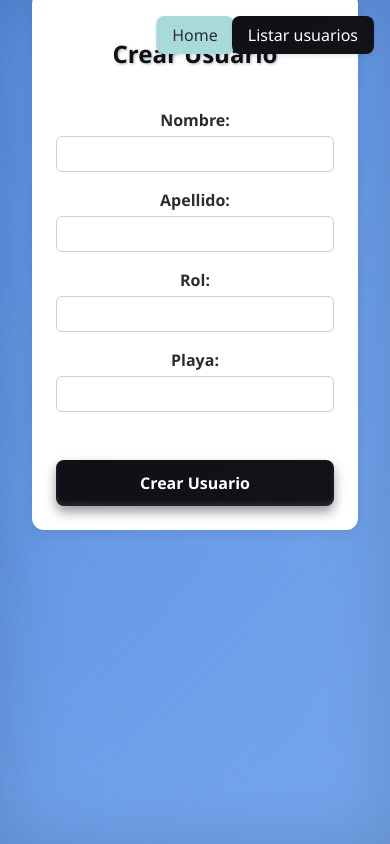
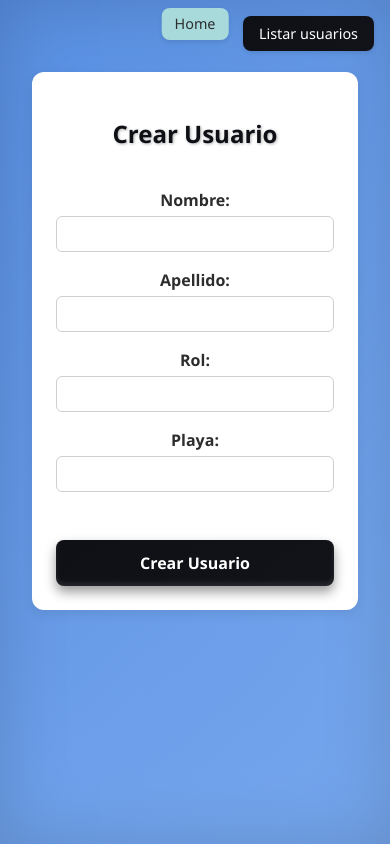
Before and after one commit to MFlor-PD/MFlor-PD-Final-Project_SocoShift_Frontend, a React (Vite) app: page /usuarios in a window 390 px wide. Built offline with nearby package versions, Linux system fonts and the light colour scheme; no server answers.

Commit message:
feat: responsive

```diff
--- a/src/css/ConfigCuadranteForm.css
+++ b/src/css/ConfigCuadranteForm.css
@@ -13,7 +13,7 @@
   animation: fadeIn 0.5s ease-out;
   max-height: 80vh;
   overflow-y: auto;
-  margin-top: -2.5rem;
+  margin-top: 2.5rem;
 }
 
 @keyframes fadeIn {
--- a/src/css/UsuarioList.css
+++ b/src/css/UsuarioList.css
@@ -9,6 +9,7 @@
   border-radius: 12px;
   box-shadow: 0 4px 12px rgba(0, 0, 0, 0.08);
   animation: fadeIn 0.5s ease-out;
+  margin-top: 2.5rem;
 }
 
 .usuario-list h2 {
--- a/src/css/theme.css
+++ b/src/css/theme.css
@@ -141,3 +141,35 @@ button:hover {
 ::-webkit-scrollbar-thumb:hover {
   background-color: rgba(45, 45, 45, 0.5);
 }
+
+/* Pantallas menores a 768px */
+@media (max-width: 768px) {
+
+  .card {
+    padding: 1em;
+    margin: 1em 0;
+  }
+
+  .boton-home-superior {
+    top: 0.5rem;
+    padding: 0.4rem 0.8rem;
+    font-size: 0.9rem;
+  }
+
+  button {
+    padding: 0.5em 1em;
+    font-size: 0.9rem;
+  }
+
+  h1 {
+    font-size: 1.8rem;
+  }
+
+  h2 {
+    font-size: 1.4rem;
+  }
+
+  h3 {
+    font-size: 1.2rem;
+  }
+}
```
